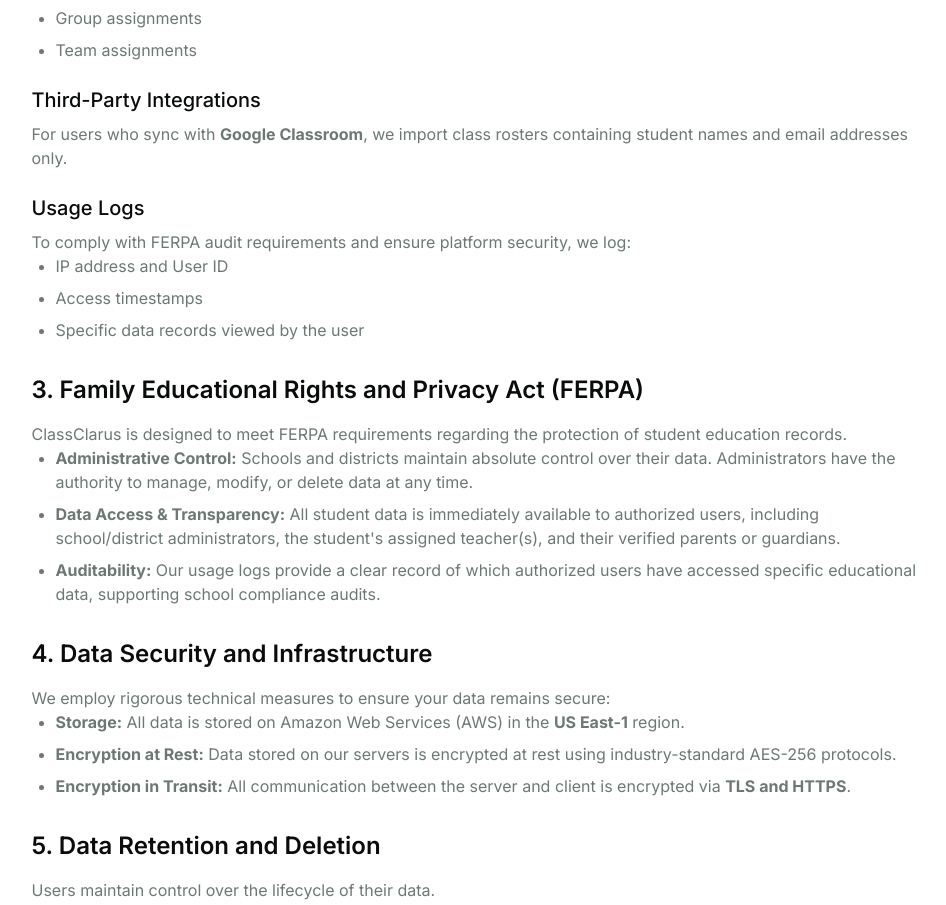
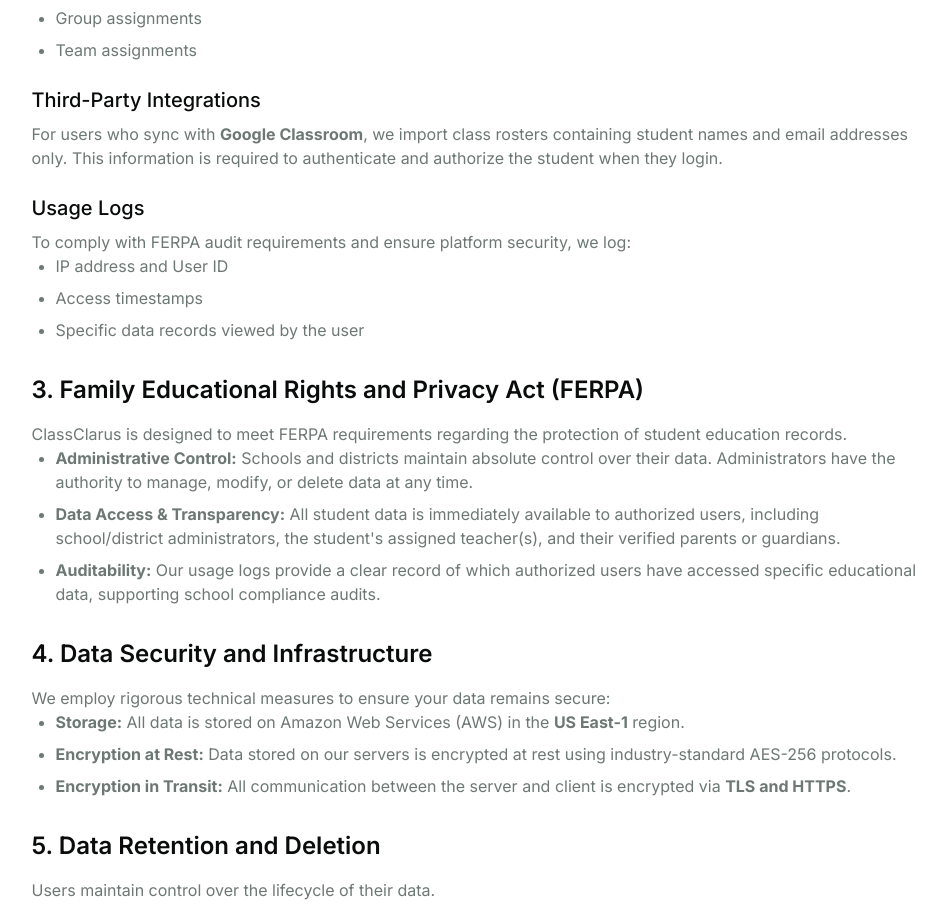
Before and after one commit to mjf1406/classclarus-www-nextjs, a Next.js app: page /privacy-policy in a window 1280 px wide. Shown: the part 1180-2085 px from the top of the page, without its empty margins (153-1099 px from the left). Built offline with nearby package versions, Linux system fonts and the light colour scheme.

Commit message:
add requirement to student emails and names from Google Classroom

```diff
--- a/app/privacy-policy/page.tsx
+++ b/app/privacy-policy/page.tsx
@@ -92,7 +92,7 @@ export default function PrivacyPolicyPage() {
               <p className="text-muted-foreground">
                 For users who sync with <strong>Google Classroom</strong>, we
                 import class rosters containing student names and email
-                addresses only.
+                addresses only. This information is required to authenticate and authorize the student when they login.
               </p>
 
               <h3 className="text-xl font-medium mt-6 mb-2">Usage Logs</h3>
```
